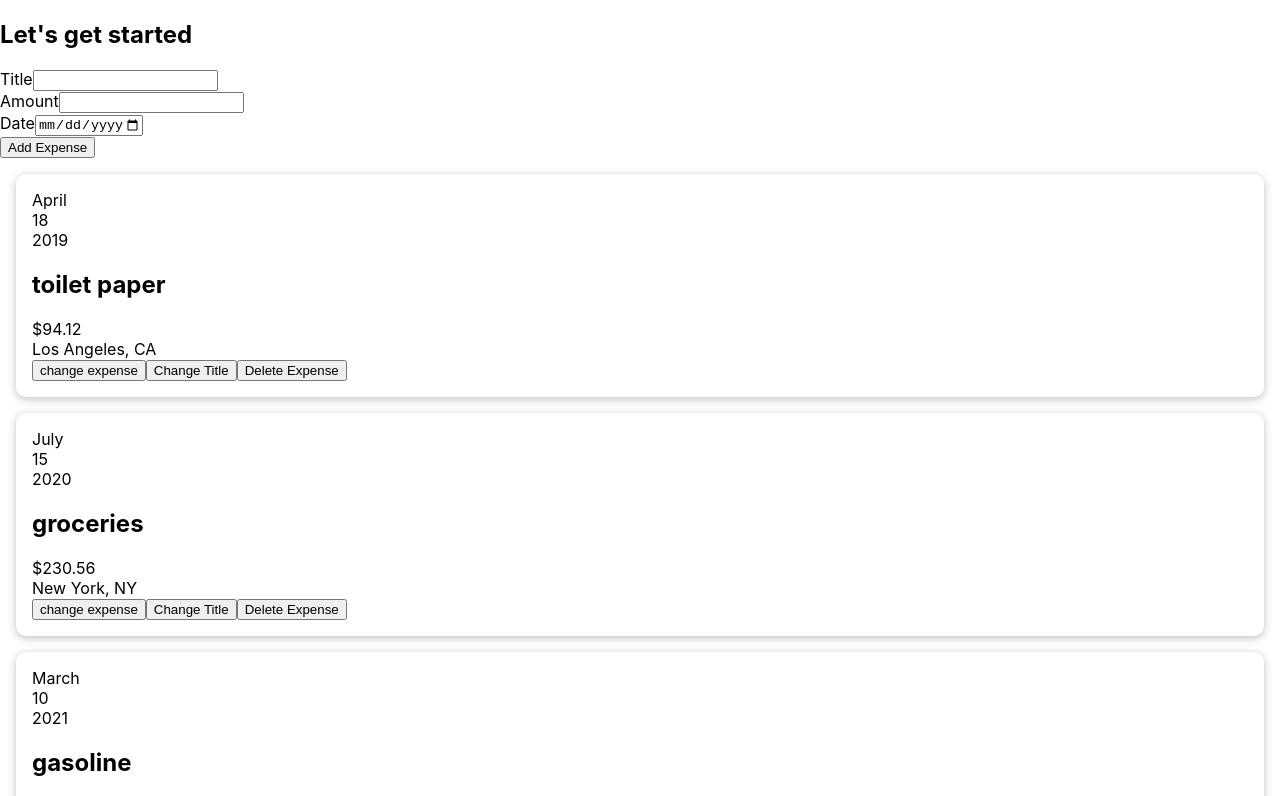
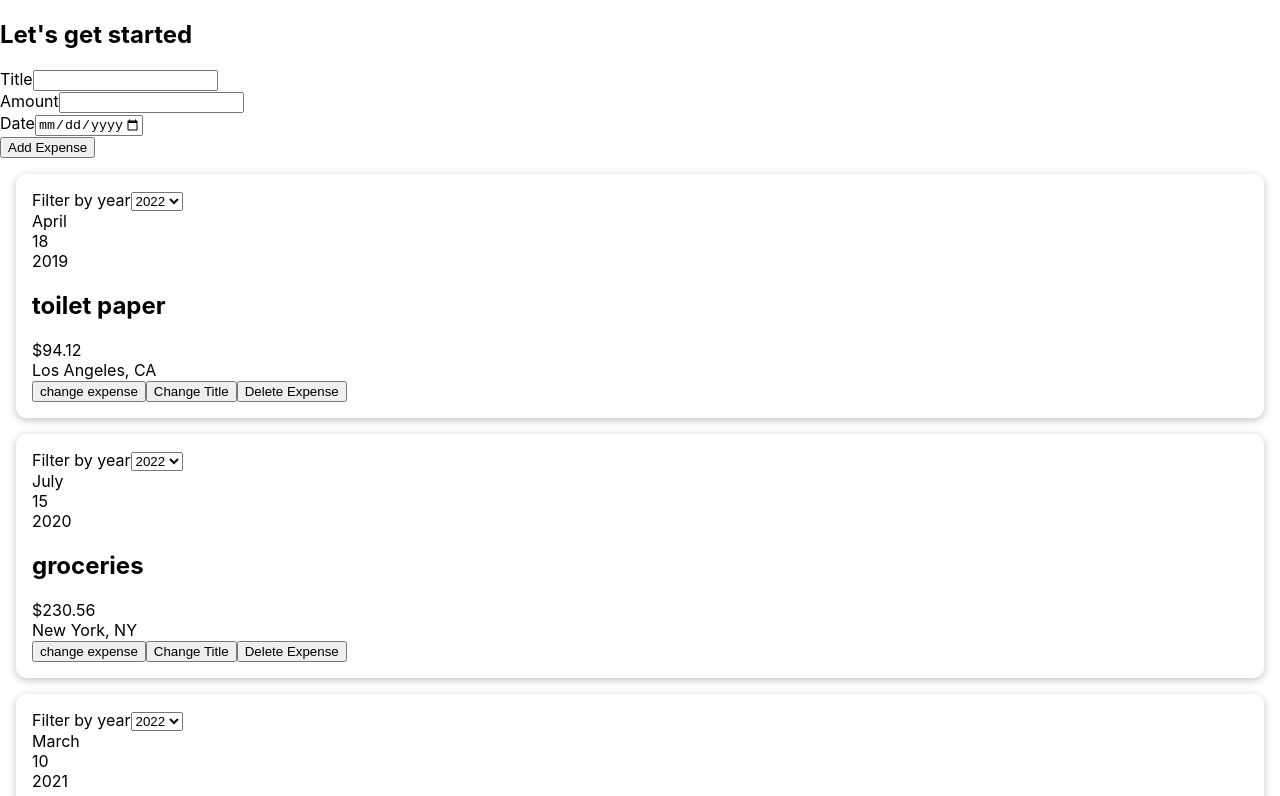
Before and after one commit to Abhishekgupta011/mynew-project, a React (Create React App) app: page / in a window 1280 px wide. Shown: the top 796 px of the page. Built offline with nearby package versions, Linux system fonts and the light colour scheme.

Commit message:
filtered

```diff
--- /dev/null
+++ b/src/newcompo/Expenses/ExpenseFilter.jsx
@@ -0,0 +1,20 @@
+import React from "react";
+const ExpenseFilter = (props)=>{
+    const dropDownChangeHandler = (event)=>{
+        props.onChangeFilter(event.target.value);
+    };
+    return (
+        <div>
+            <div>
+                <label>Filter by year</label>
+                <select value={props.selected} onChange={dropDownChangeHandler}>
+                    <option value='2022'>2022</option>
+                    <option value='2021'>2021</option>
+                    <option value='2019'>2019</option>
+                    <option value='2018'>2018</option>
+                </select>
+            </div>
+        </div>
+    )
+}
+export default ExpenseFilter;
--- a/src/newcompo/Expenses/ExpenseItems.js
+++ b/src/newcompo/Expenses/ExpenseItems.js
@@ -3,6 +3,7 @@
 import ExpenseDate from './ExpenseDate';
 import './Expenseitems.css';
 import Card from '../../UI/Card.js'
+import ExpenseFilter from './ExpenseFilter';
 const ExpenseItems = (props) =>{
     const [title , UpdatedTitle] = useState(props.title)
     const clickHandler = ()=>{
@@ -22,8 +23,13 @@
             console.log(`Element with ID expense not found.`);
         }
     }
+    const [filteredYear, setFilteredYear] = useState ('2020')
+    const filterChangeHandler = selectedYear =>{
+        setFilteredYear(selectedYear)
+    }
     return (
         <Card className="expense">
+            <ExpenseFilter selected={filteredYear} onChangeFilter={filterChangeHandler}/>
             <ExpenseDate date = {props.date}/>
             <ExpenseDetails
             amount={amount}
```
